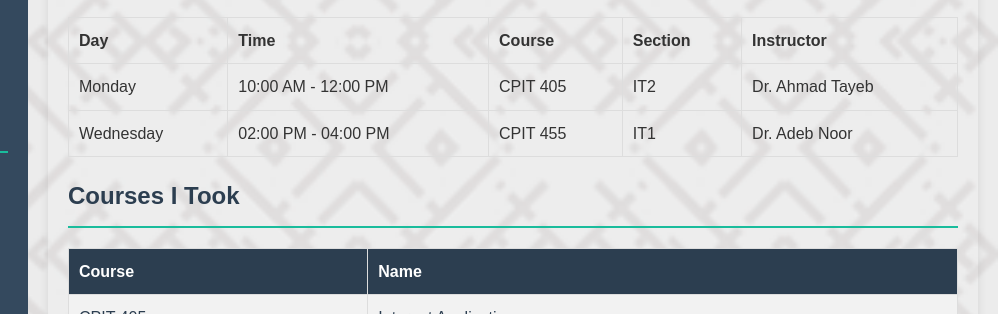
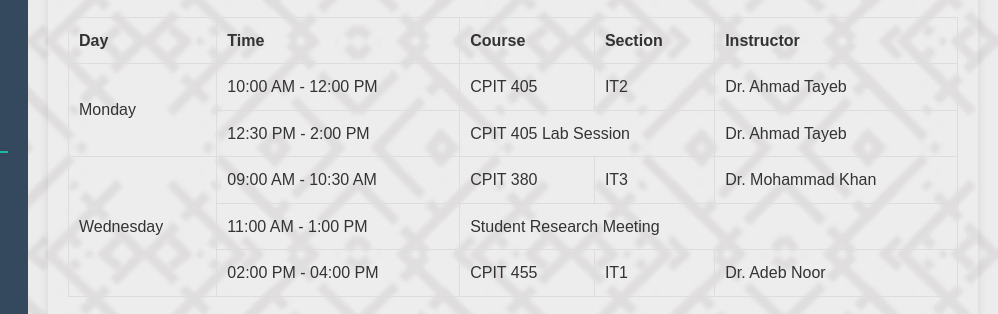
Before and after one commit to fsalzhrane/Assighnment-1-405, a plain HTML site: page schedule.html in a window 1280 px wide. Shown: the part 279-593 px from the top of the page, 282-1280 px from the left. Drawn offline with Linux system fonts and the light colour scheme.

Commit message:
Update schedule.html

```diff
--- a/schedule.html
+++ b/schedule.html
@@ -49,14 +49,29 @@
                 </thead>
                 <tbody>
                     <tr>
-                        <td>Monday</td>
+                        <td rowspan="2">Monday</td>
                         <td>10:00 AM - 12:00 PM</td>
                         <td>CPIT 405</td>
                         <td>IT2</td>
                         <td>Dr. Ahmad Tayeb</td>
                     </tr>
                     <tr>
-                        <td>Wednesday</td>
+                        <td>12:30 PM - 2:00 PM</td>
+                        <td colspan="2">CPIT 405 Lab Session</td>
+                        <td>Dr. Ahmad Tayeb</td>
+                    </tr>
+                    <tr>
+                        <td rowspan="3">Wednesday</td>
+                        <td>09:00 AM - 10:30 AM</td>
+                        <td>CPIT 380</td>
+                        <td>IT3</td>
+                        <td>Dr. Mohammad Khan</td>
+                    </tr>
+                    <tr>
+                        <td>11:00 AM - 1:00 PM</td>
+                        <td colspan="3">Student Research Meeting</td>
+                    </tr>
+                    <tr>
                         <td>02:00 PM - 04:00 PM</td>
                         <td>CPIT 455</td>
                         <td>IT1</td>
```
